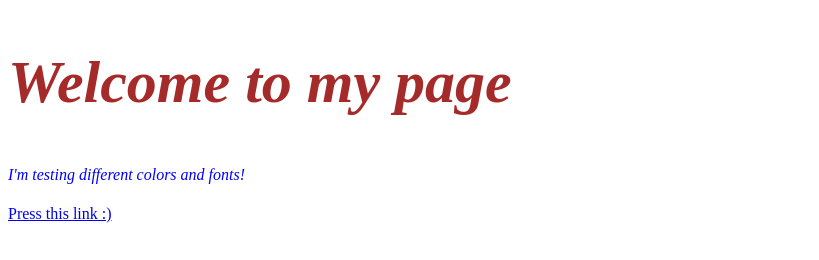
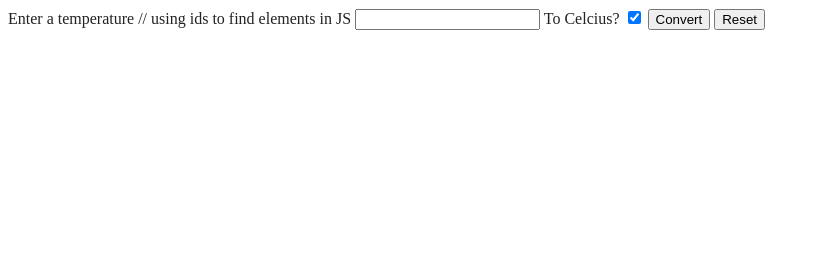
Before and after one commit to SofZde/HTMLAssignment, a website built with webpack: page P0-HelloWorld/index.html in a window 1280 px wide. Shown: the whole page, without its empty margins (0-819 px from the left). Built offline with nearby package versions, Linux system fonts and the light colour scheme.

Commit message:
testing button

```diff
--- a/P0-HelloWorld/index.html
+++ b/P0-HelloWorld/index.html
@@ -25,12 +25,22 @@
 </head>
 
 <body>
+<form>
+  <label for="numTemp"> Enter a temperature</label>
+  // using ids to find elements in JS
+  <input type="number" id="numTemp" min=" -100" max=" 100">
 
-  <!-- Add your site or application content here -->
-  <h1 style="font-size:60px; color: brown; font-style: italic">Welcome to my page </h1>
+  <label for=" chkToCelcius" > To Celcius? </label>
+  <input type = "checkbox" id=" chkToCelcius" checked>
 
-  <p style ="font-style: italic; color: blue" > I'm testing different colors and fonts!  </p>
-<a href=" https://chatgpt.com/"> Press this link :) </a>
+  <input type = "button" id= "btnConvert" value="Convert">
+  <input type ="reset">
+
+
+</form>
+
+
+<script src=" js/app.js" ></script>
 
 
 
--- a/P0-HelloWorld/js/app.js
+++ b/P0-HelloWorld/js/app.js
@@ -0,0 +1,8 @@
+/* Document: calls for referens from documents
+GEt element : returns element (found "button" ( btnConvert) that I made in index.html)
+Add event: calls for an action to happen --> click is that action that I want.
+Funktion: run a block of code (when the click activates).
+*/
+document.getElementById( "btnConvert").addEventListener("mouseover", function(){
+  alert("click" ) // Depending on the event (addevent) the oytcome changes on the website.
+});
```
